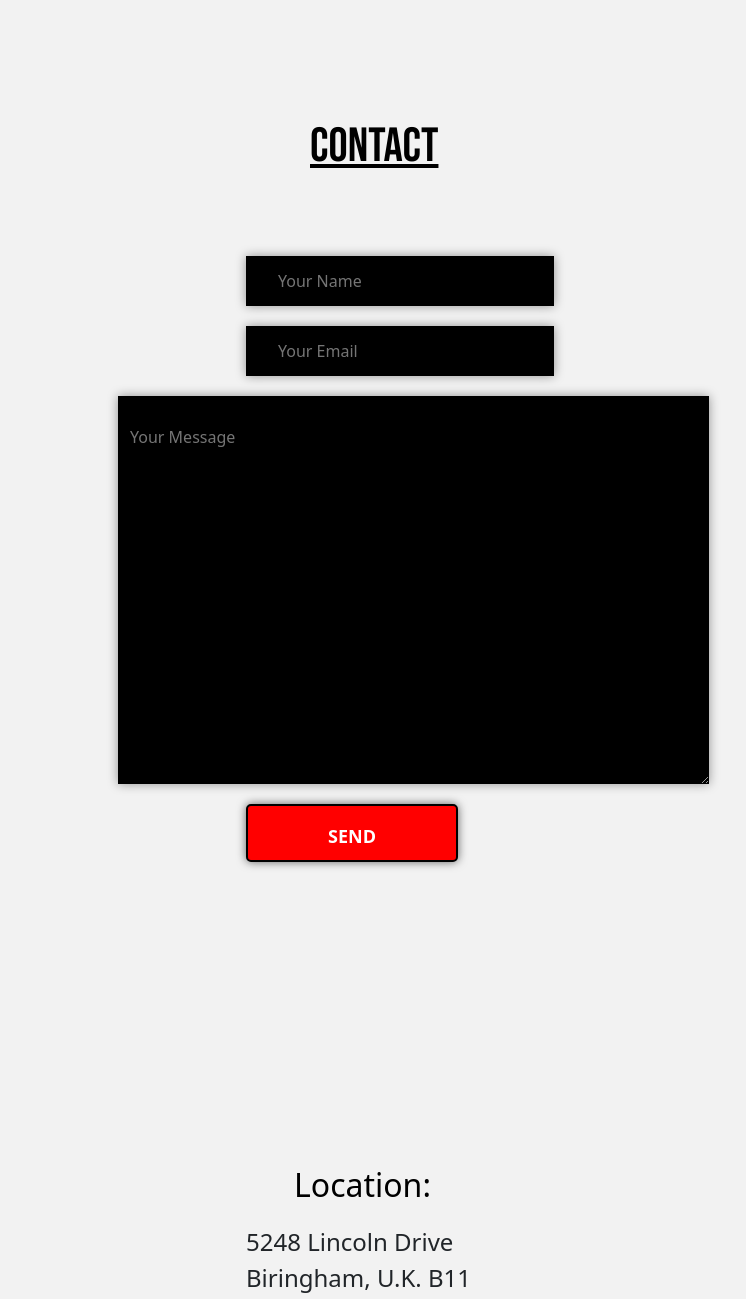
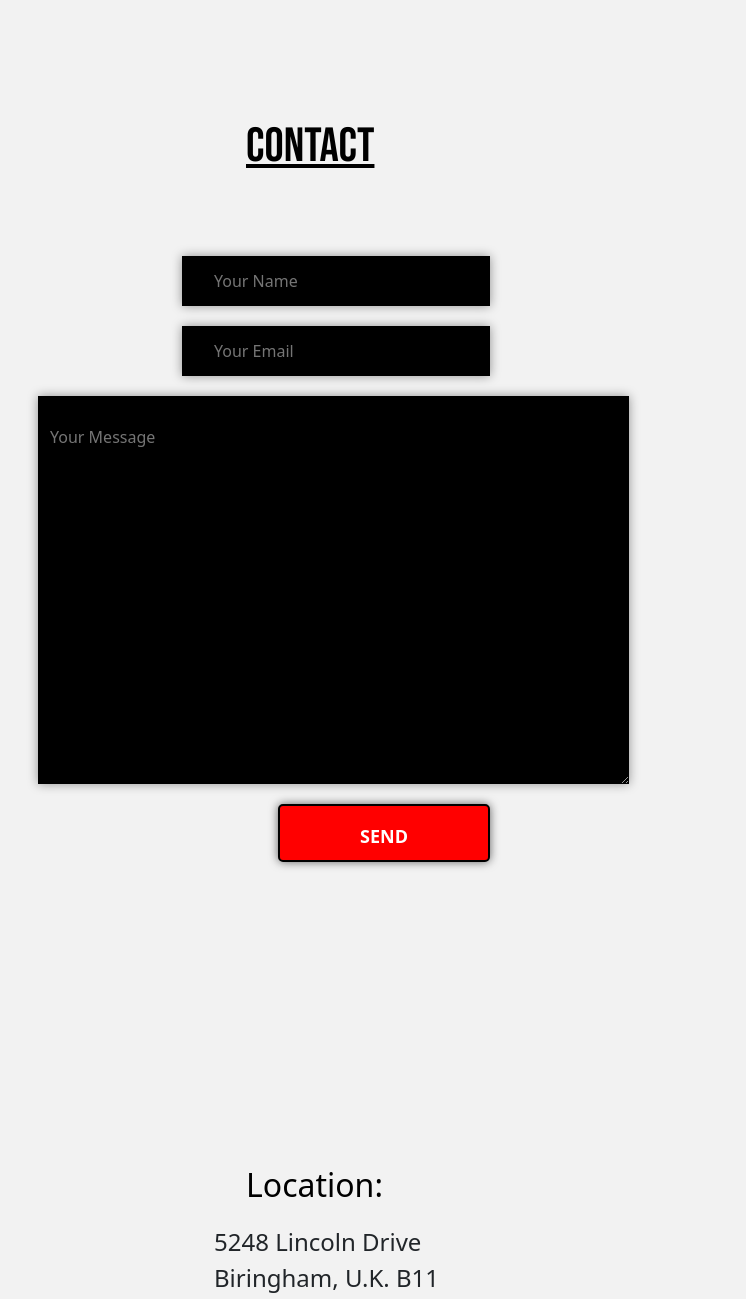
Before and after one commit to Adrienne-B/photographer_website, a website: page contact/index.html in a window 1280 px wide. Shown: the part 258-1557 px from the top of the page, without its empty margins (218-964 px from the left). Drawn offline with nearby package versions, Linux system fonts and the light colour scheme; files that its build step writes are made by us from their sources; files whose address does not match are found by name.

Commit message:
alignment fixed.

```diff
--- a/css/main.css
+++ b/css/main.css
@@ -2022,21 +2022,25 @@ a:hover:after {
   left: 0;
 }
 
+.co.mb-4 {
+	padding-top: 4rem;
+}
+
 
 /* ==========================================================================
 		Contact Desktop Page
    ========================================================================== */
 
-   /*
-#menu-bar_2 {
+
+#name_2 {
 	margin-top: -78rem;
-}*/
+}
 
 .contact_title h2 {
 	color: black;
 	font-family: 'Bebas Neue', cursive;
 	font-size: 3rem;
-	margin-left: 33rem;
+	margin-left: 29rem;
 	margin-top: -3rem;
 	margin-bottom: 5rem;
 }
@@ -2059,7 +2063,7 @@ a:hover:after {
 	border: none;
 	color: white;
 	margin-bottom: 20px;
-	margin-left: 26rem;
+	margin-left: 22rem;
 	width: 25%;
 }
 
@@ -2072,7 +2076,7 @@ textarea {
 	border: none;
 	color: white;
 	margin-bottom: 20px;
-	margin-left: 18rem;
+	margin-left: 13rem;
 	padding-bottom: 20rem;
 	padding-left: 12px;
 	padding-top: 2rem;
@@ -2083,7 +2087,7 @@ textarea {
  .btn_c {
 	width: 120px;
 	height: 40px;
-	margin-left: 26rem;
+	margin-left: 28rem;
 	margin-bottom: -3rem;
 	padding-bottom: 2.1rem;
 	background-color: red;
@@ -2096,12 +2100,12 @@ textarea {
 
 .map h4 {
    font-size: 2rem;
-   margin-left: 32rem;
+   margin-left: 29rem;
 }
 
 .map p {
   font-size: 1.5rem;
-  margin-left: 29rem;
+  margin-left: 27rem;
 }
 
 .map iframe {
```
Also changed, not shown: price/index.html (+2 -2 lines).
